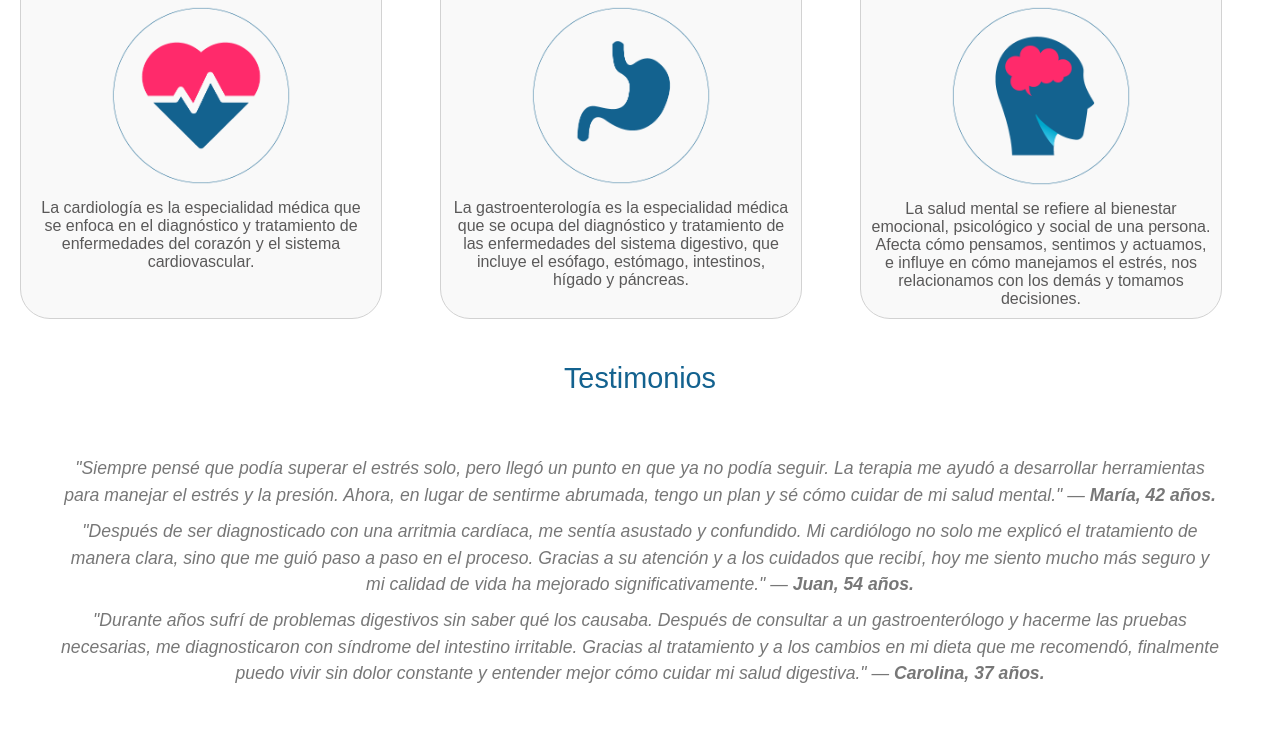
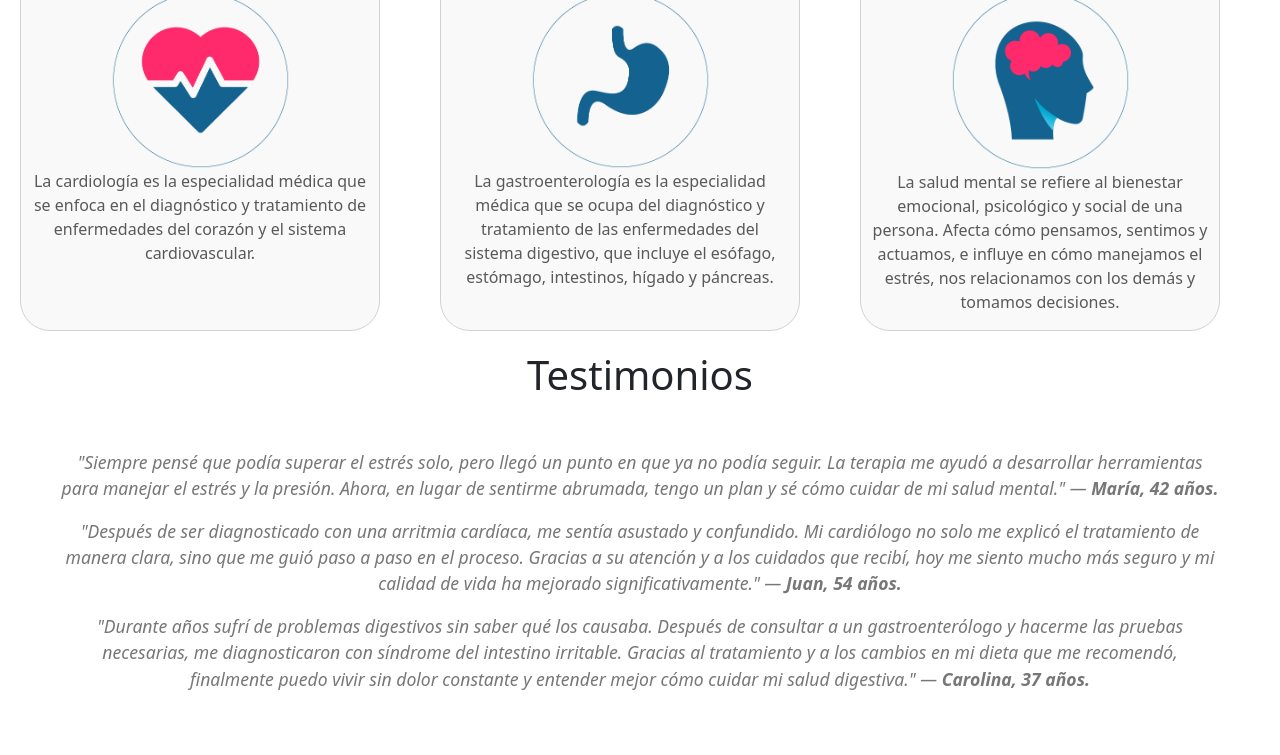
Before and after one commit to cristiansot/awakelab, a website: page 01 MODULO 2/EP3/index.html in a window 1280 px wide. Shown: the part 735-1490 px from the top of the page. Drawn offline with nearby package versions, Linux system fonts and the light colour scheme; a web font is replaced by a local one.

Commit message:
Se linkean los archivos css y js de bootstrap en el index

```diff
--- a/01 MODULO 2/EP3/index.html
+++ b/01 MODULO 2/EP3/index.html
@@ -5,6 +5,7 @@
     <meta name="viewport" content="width=device-width, initial-scale=1.0">
     <title>Nursing Hospital</title>
     <link rel="stylesheet" href="src/css/main.css">
+    <link rel="stylesheet" href="node_modules/bootstrap/dist/css/bootstrap.min.css">
 </head>
 <body>
     <header class="header">
@@ -19,6 +20,8 @@
               <input class="navbar__button" type="button" value="Reservar Cita" />
             </ul>
           </nav>
+
+
     </header>
 
     <section class="quienes">
@@ -112,5 +115,8 @@
 
         </div>
     </footer>
+
+    <script src="node_modules/bootstrap/dist/js/bootstrap.bundle.min.js"></script>
+
 </body>
 </html>
```
